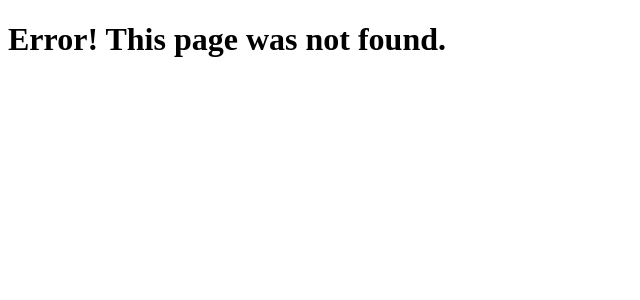
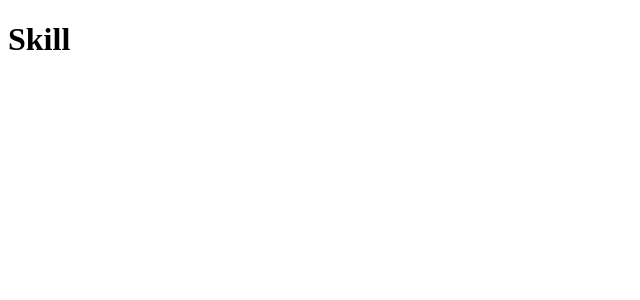
Before and after one commit to kduprey/kentonduprey-site, a Next.js app: page /components/Skill in a window 1280 px wide. Before the commit this address had no page. Shown: the top 300 px of the page, without its empty margins (0-640 px from the left). Built offline with nearby package versions, Linux system fonts and the light colour scheme.

Commit message:
added skill component

```diff
--- /dev/null
+++ b/pages/components/Skill.js
@@ -0,0 +1,9 @@
+const Skill = (props) => {
+	return (
+		<div>
+			<h1>Skill</h1>
+		</div>
+	);
+};
+
+export default Skill;
```
